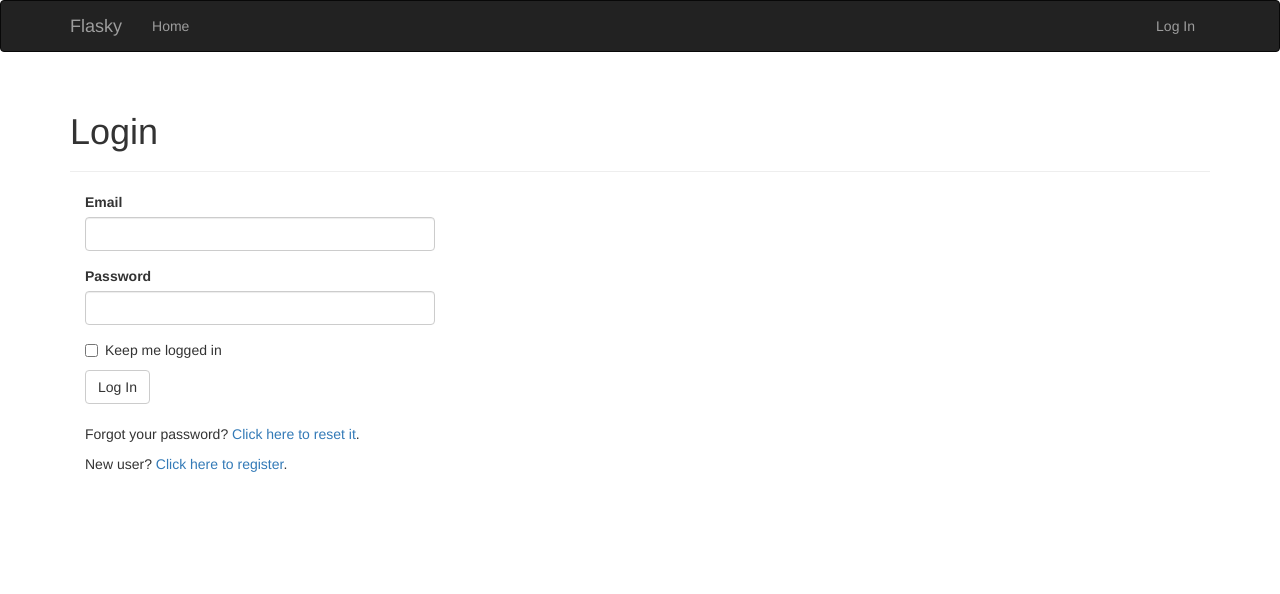
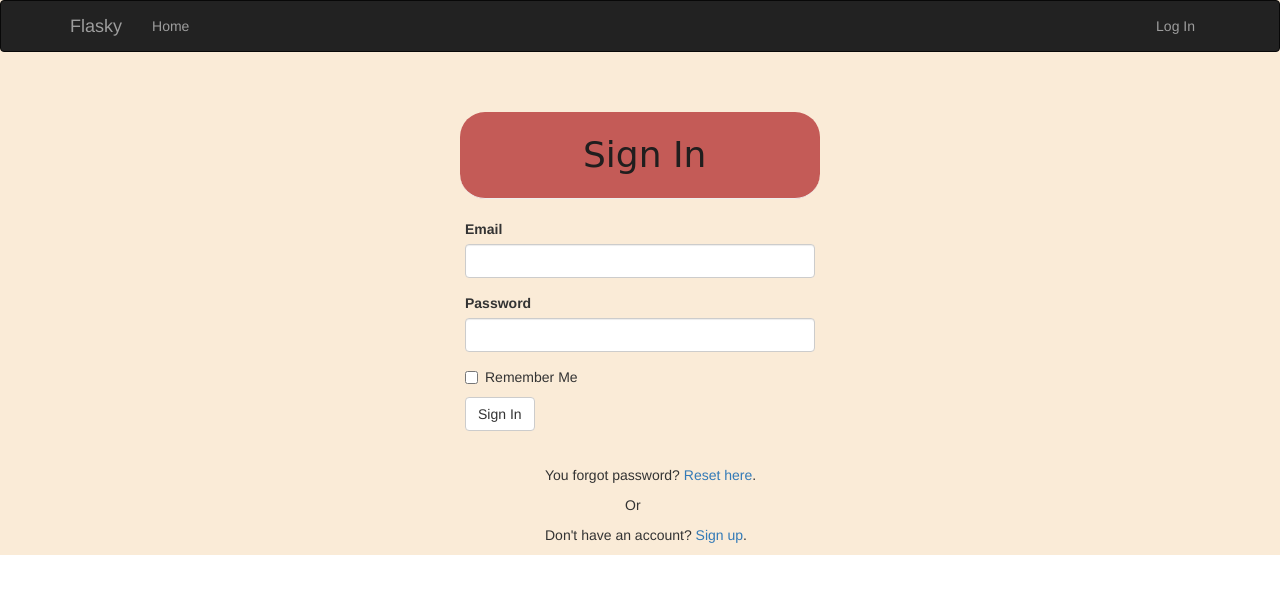
Before and after one commit to HeyBabe-0312/blog-social-app, a Flask app: page /auth/login in a window 1280 px wide. Shown: the top 594 px of the page. Run offline with Flask 2, Linux system fonts and the light colour scheme; some libraries are stand-ins or nearby versions.

Commit message:
Change Account

```diff
--- a/app/auth/forms.py
+++ b/app/auth/forms.py
@@ -9,8 +9,8 @@ class LoginForm(FlaskForm):
     email = StringField('Email', validators=[DataRequired(), Length(1, 64),
                                              Email()])
     password = PasswordField('Password', validators=[DataRequired()])
-    remember_me = BooleanField('Keep me logged in')
-    submit = SubmitField('Log In')
+    remember_me = BooleanField('Remember Me')
+    submit = SubmitField('Sign In')
 
 
 class RegistrationForm(FlaskForm):
@@ -24,7 +24,7 @@ class RegistrationForm(FlaskForm):
     password = PasswordField('Password', validators=[
         DataRequired(), EqualTo('password2', message='Passwords must match.')])
     password2 = PasswordField('Confirm password', validators=[DataRequired()])
-    submit = SubmitField('Register')
+    submit = SubmitField('Sign Up')
 
     def validate_email(self, field):
         if User.query.filter_by(email=field.data.lower()).first():
@@ -61,7 +61,7 @@ class ChangeEmailForm(FlaskForm):
     email = StringField('New Email', validators=[DataRequired(), Length(1, 64),
                                                  Email()])
     password = PasswordField('Password', validators=[DataRequired()])
-    submit = SubmitField('Update Email Address')
+    submit = SubmitField('Update Email')
 
     def validate_email(self, field):
         if User.query.filter_by(email=field.data.lower()).first():
--- a/app/auth/views.py
+++ b/app/auth/views.py
@@ -45,7 +45,7 @@ def login():
 @login_required
 def logout():
     logout_user()
-    flash('You have been logged out.')
+    flash('You have been signed out')
     return redirect(url_for('main.index'))
 
 
--- /dev/null
+++ b/app/static/login.css
@@ -0,0 +1,3 @@
+body {
+    background-color: rgb(36, 33, 29);
+}
--- a/app/templates/auth/login.html
+++ b/app/templates/auth/login.html
@@ -1,16 +1,17 @@
-{% extends "base.html" %}
-{% import "bootstrap/wtf.html" as wtf %}
+<div style="background-color: antiquewhite;" ;>
+    {% extends "base.html" %} {% import "bootstrap/wtf.html" as wtf %} {% block title %}Flasky - Login{% endblock %}{% block page_content %}
 
-{% block title %}Flasky - Login{% endblock %}
-
-{% block page_content %}
-<div class="page-header">
-    <h1>Login</h1>
+    <div class="page-header" style="border-radius: 25px; padding: 3px;background-color: #c45b57;margin-right: 390px;margin-left: 390px;font-family: cursive;">
+        <h1 style="color: rgb(32, 30, 30);margin-left: 120px;margin-bottom: 20px; ">Sign In </h1>
+    </div>
+    <div class="col-md-4 col-lg-offset-4">
+        <form action="" method="post">
+            {{ wtf.quick_form(form) }}
+        </form>
+        <br>
+        <p style="margin-left: 80px; ">You forgot password? <a href="{{ url_for('auth.password_reset_request') }}">Reset here</a>.</p>
+        <p style="margin-left: 160px;margin-top: 1pt;">Or</p>
+        <p style="margin-left: 80px;margin-top: 0px;">Don't have an account? <a href="{{ url_for('auth.register') }}">Sign up</a>.</p>
+    </div>
+    {% endblock %}
 </div>
-<div class="col-md-4">
-    {{ wtf.quick_form(form) }}
-    <br>
-    <p>Forgot your password? <a href="{{ url_for('auth.password_reset_request') }}">Click here to reset it</a>.</p>
-    <p>New user? <a href="{{ url_for('auth.register') }}">Click here to register</a>.</p>
-</div>
-{% endblock %}
```
Also changed, not shown: app/templates/auth/change_email.html (+11 -12 lines), app/templates/auth/change_password.html (+11 -12 lines), app/templates/auth/register.html (+11 -6 lines), app/templates/auth/reset_password.html (+11 -12 lines), app/templates/base.html (+4 -8 lines), migrations/versions/7a104dde7f06_.py (added, +26 -0 lines).
